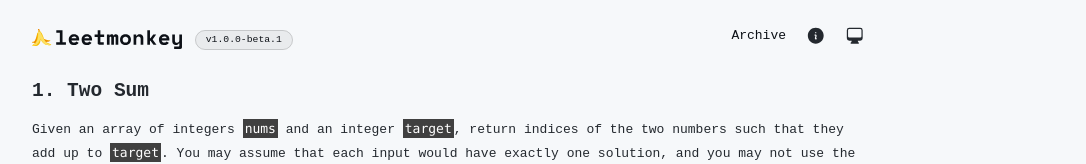
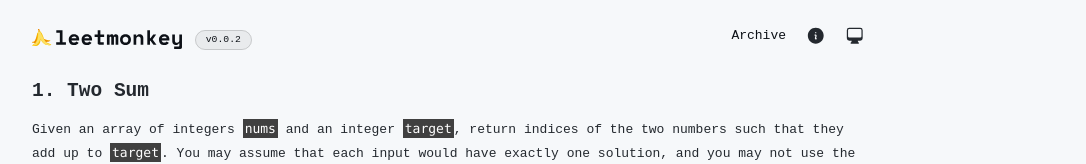
Before and after one commit to brandonleetran/LeetMonkey, a React (Vite) app: page / in a window 1280 px wide. Shown: the top 164 px of the page, without its empty margins (192-1278 px from the left). Built offline with nearby package versions, Linux system fonts and the light colour scheme.

Commit message:
chore: update header version to current

```diff
--- a/src/components/Header.tsx
+++ b/src/components/Header.tsx
@@ -79,7 +79,7 @@ function Header({ onOpen, theme, setTheme, isDark }: HeaderProps) {
           <div>
             <a href="/CHANGELOG.md" aria-label="v1.0.0-beta.1" title="v1.0.0-beta.1">
               <span className="backdrop-blur-xl hover:bg-white/10 light:hover:bg-black/10 bg-white/5 light:bg-black/5 light:text-[#0d1117] light:border-black/15 light:hover:border-black/50 hover:border-white/50 text-white cursor-pointer border border-white/15 text-xs px-3 py-1 rounded-full transition-all duration-300 ease-in-out">
-                v1.0.0-beta.1
+                v0.0.2
               </span>
             </a>
           </div>
```
